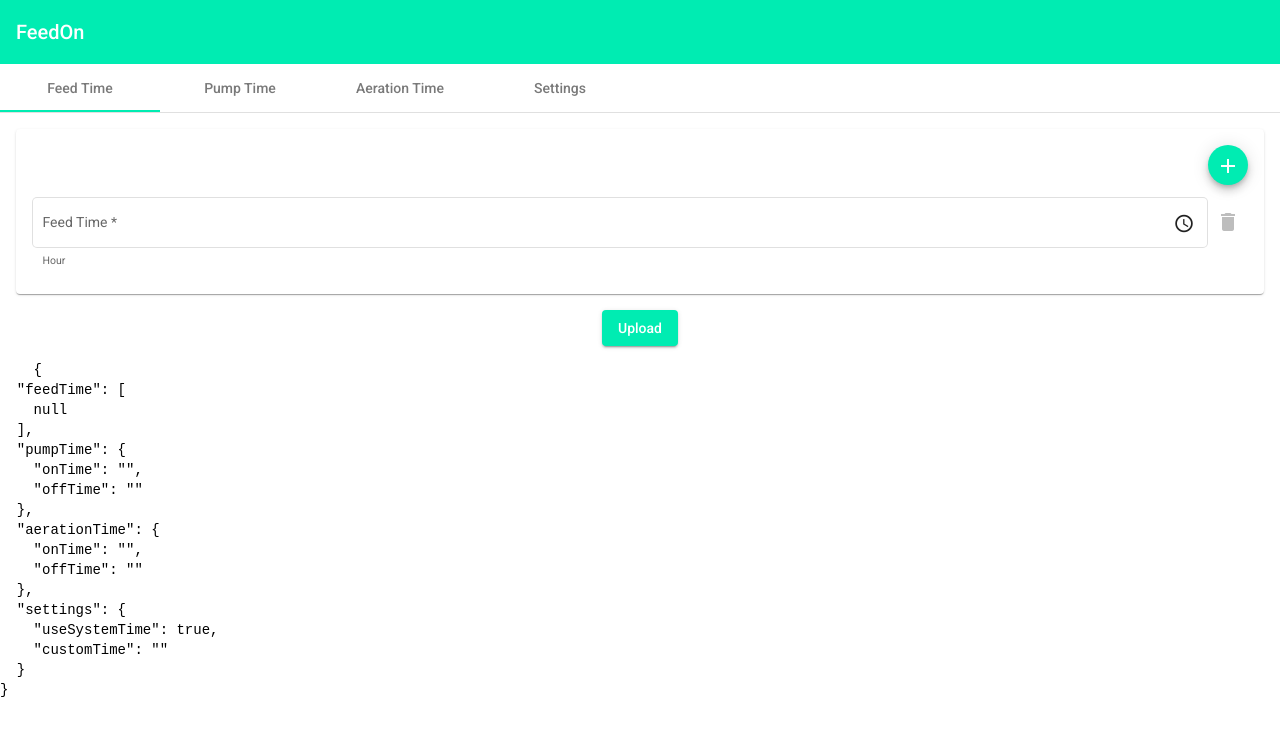
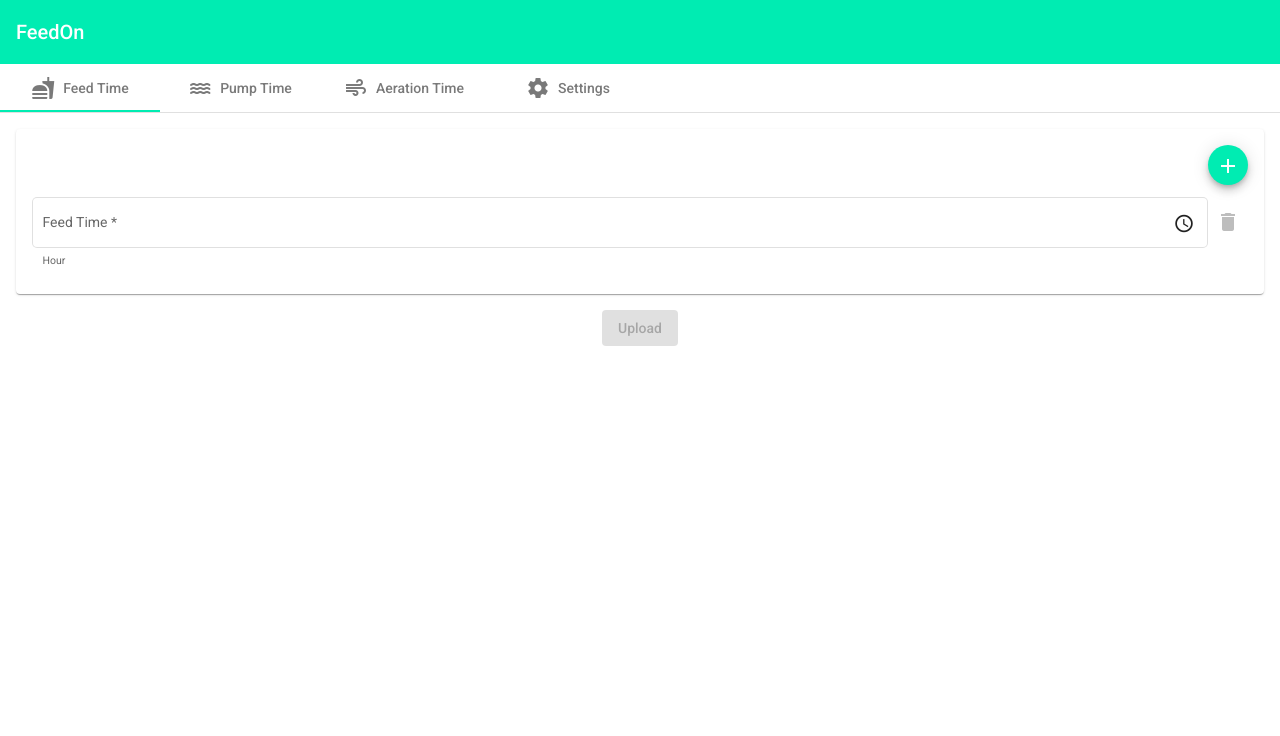
Before and after one commit to B45i/Fish-Feeder-App, an Angular app: page / in a window 1280 px wide. Shown: the top 736 px of the page. Built offline with nearby package versions, Linux system fonts and the light colour scheme.

Commit message:
Icons for tab

```diff
--- a/src/app/feed-on/feed-on.component.html
+++ b/src/app/feed-on/feed-on.component.html
@@ -1,6 +1,10 @@
 <mat-tab-group>
   <ng-container [formGroup]="form">
-    <mat-tab label="Feed Time">
+    <mat-tab>
+      <ng-template mat-tab-label>
+        <mat-icon class="tab-icon">fastfood</mat-icon>
+        Feed Time
+      </ng-template>
       <mat-card>
         <mat-card-title class="d-flex jc-end">
           <button mat-mini-fab color="primary" (click)="onNewFeedTime()">
@@ -44,7 +48,11 @@
       </mat-card>
     </mat-tab>
 
-    <mat-tab label="Pump Time">
+    <mat-tab>
+      <ng-template mat-tab-label>
+        <mat-icon class="tab-icon">water</mat-icon>
+        Pump Time
+      </ng-template>
       <mat-card>
         <mat-card-content formGroupName="pumpTime">
           <mat-form-field appearance="outline">
@@ -78,7 +86,11 @@
       </mat-card>
     </mat-tab>
 
-    <mat-tab label="Aeration Time">
+    <mat-tab>
+      <ng-template mat-tab-label>
+        <mat-icon class="tab-icon">air</mat-icon>
+        Aeration Time
+      </ng-template>
       <mat-card>
         <mat-card-content formGroupName="aerationTime">
           <mat-form-field appearance="outline">
@@ -112,7 +124,11 @@
       </mat-card>
     </mat-tab>
 
-    <mat-tab label="Settings">
+    <mat-tab>
+      <ng-template mat-tab-label>
+        <mat-icon class="tab-icon">settings</mat-icon>
+        Settings
+      </ng-template>
       <mat-card>
         <mat-card-content formGroupName="settings">
           <mat-radio-group
@@ -141,8 +157,7 @@
 </mat-tab-group>
 
 <div class="d-flex jc-c">
-  <button mat-raised-button color="primary">Upload</button>
+  <button mat-raised-button color="primary" [disabled]="form.invalid">
+    Upload
+  </button>
 </div>
-<pre>
-    {{ form.value | json }}
-</pre>
--- a/src/app/feed-on/feed-on.component.scss
+++ b/src/app/feed-on/feed-on.component.scss
@@ -11,3 +11,7 @@ mat-form-field {
 .delete-btn {
   margin-top: 0.5rem;
 }
+
+.tab-icon {
+  margin-right: 8px;
+}
```
